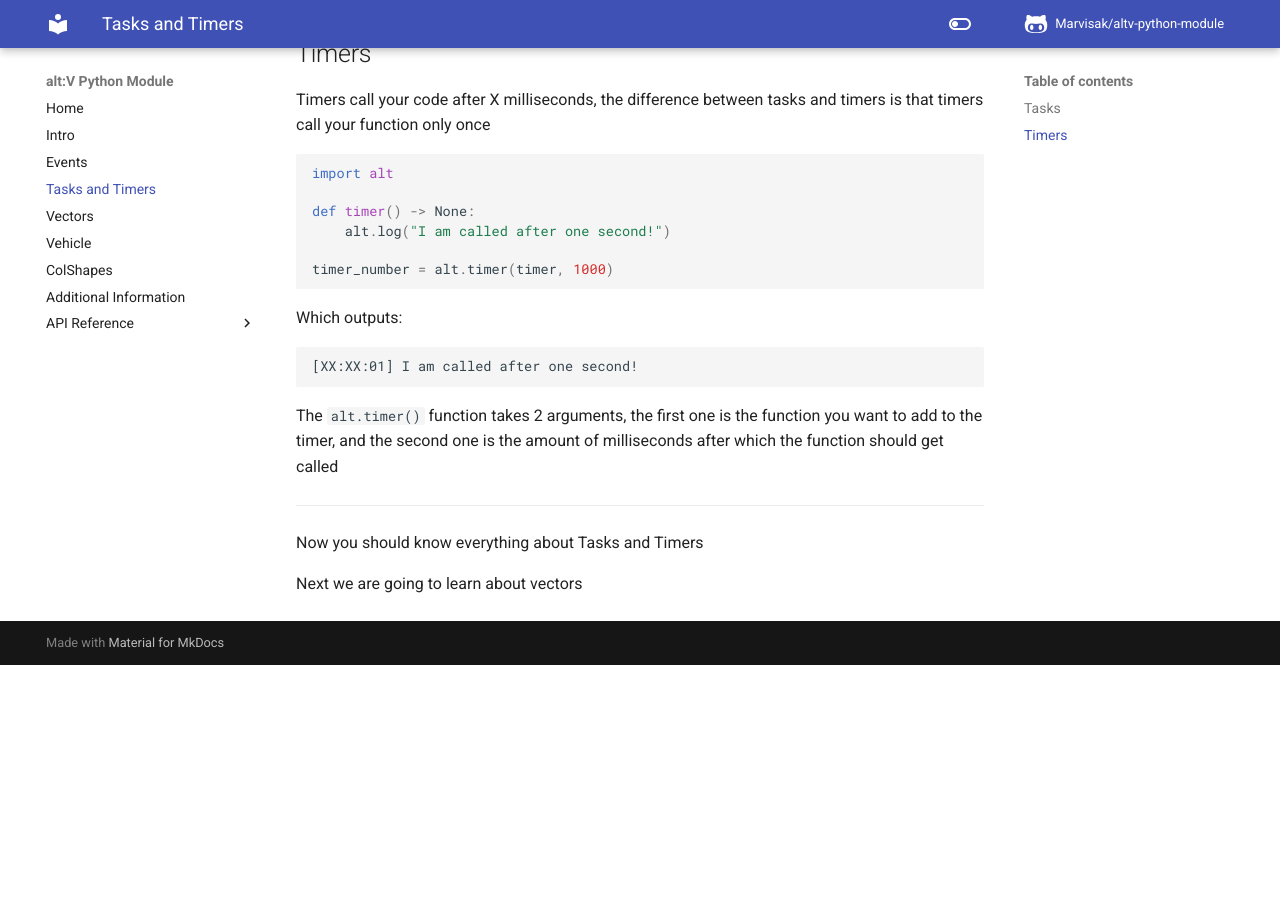
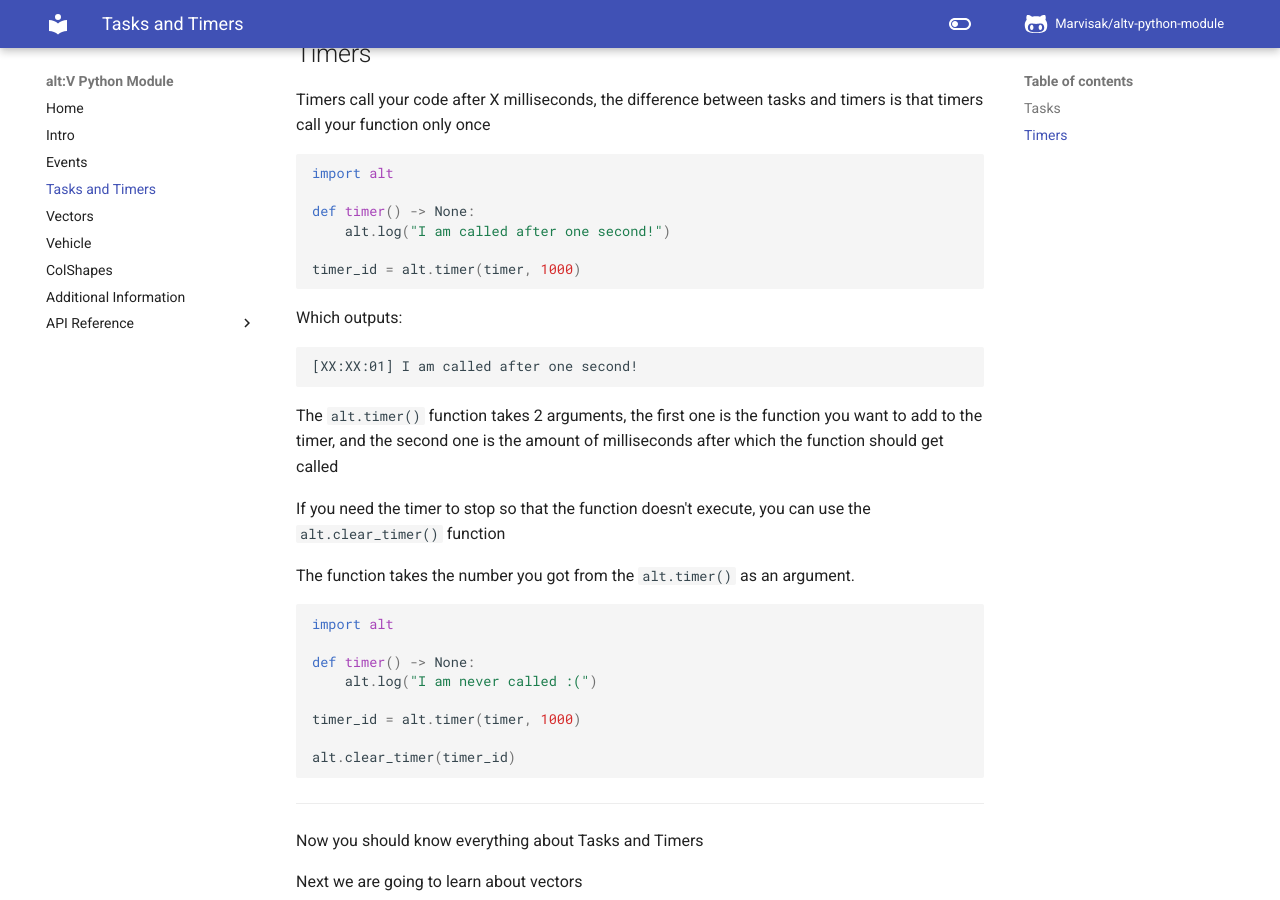
Before and after one commit to Marvisak/altv-python-module, an MkDocs documentation site: the page built from docs/articles/tasks.md, in a window 1280 px wide and 900 px high, scrolled down 1775 px. Built offline with MkDocs 1.6.1 and Material for MkDocs 9.7.7, drawn with Linux system fonts in a browser that asks for light colours; comment, search, counter and statistics services are not loaded; before the commit the page ends 2440 px from its top, so only the background shows below that.

Commit message:
Added alt.clear_timer to docs

````diff
--- a/docs/articles/tasks.md
+++ b/docs/articles/tasks.md
@@ -89,7 +89,7 @@ import alt
 def timer() -> None:
     alt.log("I am called after one second!")
 
-timer_number = alt.timer(timer, 1000)
+timer_id = alt.timer(timer, 1000)
 ```
 
 Which outputs:
@@ -99,6 +99,21 @@ Which outputs:
 
 The `alt.timer()` function takes 2 arguments, the first one is the function you want to add to the timer, and the second one is the amount of milliseconds after which the function should get called
 
+If you need the timer to stop so that the function doesn't execute, you can use the `alt.clear_timer()` function
+
+The function takes the number you got from the `alt.timer()` as an argument.
+
+```py
+import alt
+
+def timer() -> None:
+    alt.log("I am never called :(")
+
+timer_id = alt.timer(timer, 1000)
+
+alt.clear_timer(timer_id)
+```
+
 ---
 
 Now you should know everything about Tasks and Timers
````
